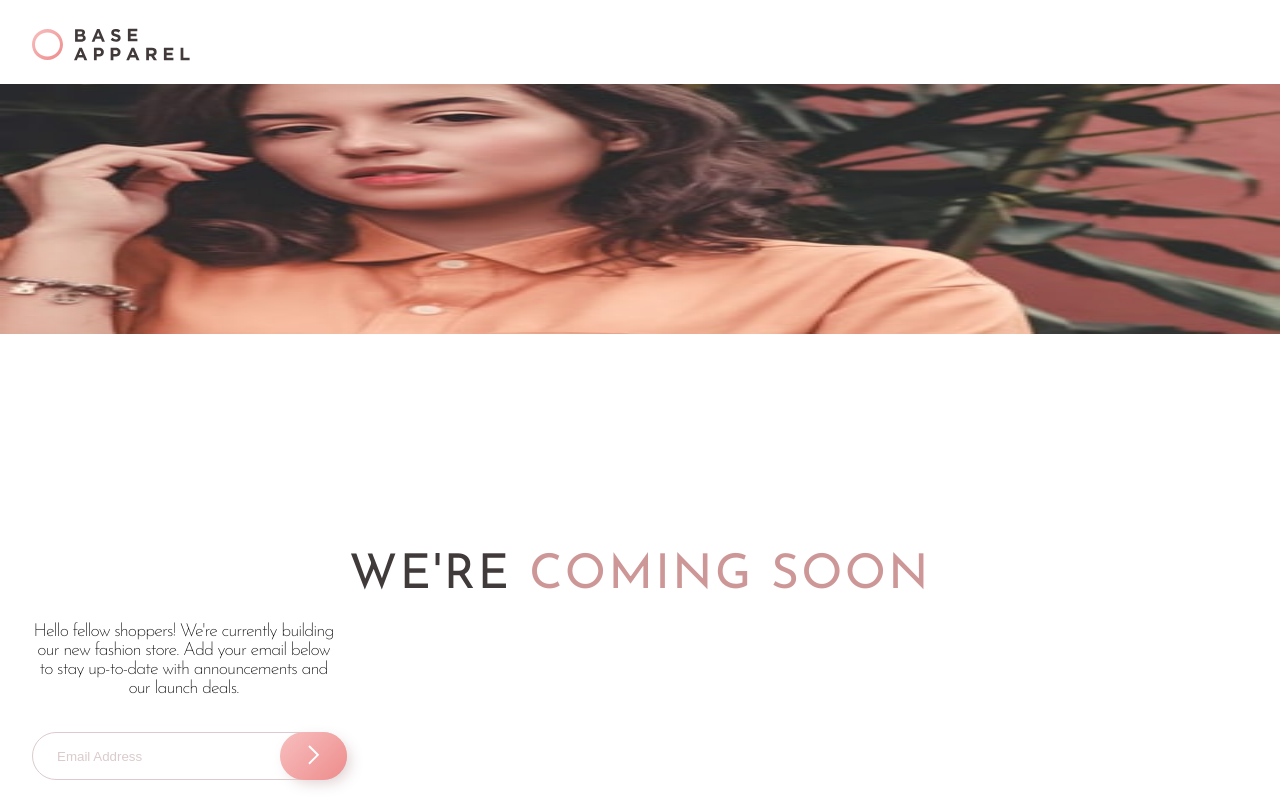
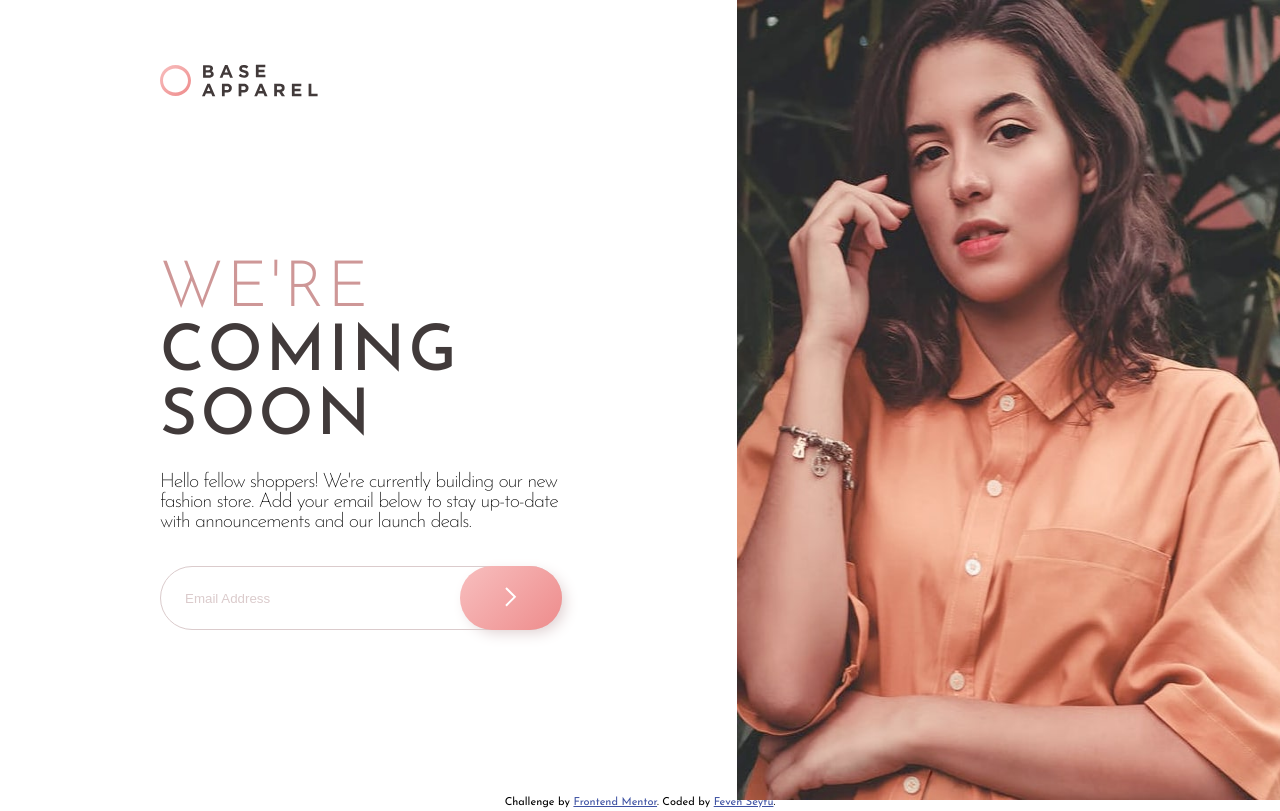
Before and after one commit to FevenSeyfu/Frontend-mentor, a plain HTML site: page base-apparel-coming-soon/index.html in a window 1280 px wide. Shown: the top 811 px of the page. Drawn offline with Linux system fonts and the light colour scheme.

Commit message:
Add style for desktop

```diff
--- a/base-apparel-coming-soon/index.html
+++ b/base-apparel-coming-soon/index.html
@@ -21,12 +21,12 @@
   </head>
   <body>
     <div class="container">
-      <nav>
+      <header>
         <img src="./images/logo.svg" alt="Logo" id="logo" />
-      </nav>
+      </header>
       <main>
         <aside>
-          <img src="./images/hero-mobile.jpg" alt="Hero image" class="hero-image" />
+          <img src="./images/hero-mobile.jpg" alt="Hero image" id="hero-image" />
         </aside>
         <section>
           <h1>We're <span>coming soon</span></h1>
--- a/base-apparel-coming-soon/script.js
+++ b/base-apparel-coming-soon/script.js
@@ -1,9 +1,9 @@
 const heroImg  = document.getElementById('hero-image');
 
-window.addEventListener('load',()=>{
-    console.log('inner'+ window.innerWidth)
-    console.log(window.innerWidth)
-    if (window.innerWidth <= 375) {
-        heroImg.src = './images/hero-mobile.jpg'
+const HandleHeroImg = () =>{
+    if (window.innerWidth >= 768) {
+        heroImg.src = './images/hero-desktop.jpg'
     }
-})
+}
+window.addEventListener('load',HandleHeroImg)
+window.addEventListener('resize',HandleHeroImg)
--- a/base-apparel-coming-soon/style.css
+++ b/base-apparel-coming-soon/style.css
@@ -19,7 +19,11 @@ body {
   font-family: "Josefin Sans", sans-serif;
 }
 
-nav {
+.container {
+  display: flex;
+  flex-direction: column;
+}
+header {
   width: 100%;
   height: 84px;
   padding: 28px 0 28px 32px;
@@ -31,7 +35,7 @@ nav {
   width: 103px;
 }
 
-.hero-image {
+#hero-image {
   width: 100%;
   height: 250px;
 }
@@ -42,16 +46,17 @@ section {
 
 section > h1 {
   font-size: 3rem;
-  font-weight: 400;
+  font-weight: 300;
   letter-spacing: 0.05em;
   text-transform: uppercase;
   text-align: center;
-  color: var(--dark-grayish-red);
-  margin: 22px;
+  color: var(--desaturated-red);
+  margin-bottom: 22px;
 }
 
 section > h1 > span {
-  color: var(--desaturated-red);
+  color: var(--dark-grayish-red);
+  font-weight: 500;
 }
 
 .description {
@@ -96,6 +101,45 @@ form > button {
 }
 
 @media only screen and (min-width: 768px) {
+  header{
+    width: 57%;
+    padding-top: 64px;
+    padding-left: 160px;
+  }
+  #hero-image{
+    position: absolute;
+    right: 0;
+    top: 0;
+    height: 100%;
+    width: 42.4%;
+  }
+  section{
+    margin-left: 160px;
+    text-align: left;
+    width: 31.4%;
+    padding: 13% 0;
+    gap: 2rem;
+  }
+  section>h1{
+    text-align: left;
+    font-size: 4rem;
+  }
+  .description{
+    width: auto;
+    font-size: 20px;
+  }
+  form{
+    width: 100%;
+    height: 64px;
+  }
+  form>input{
+    border-radius: 32px;
+  }
+  form>button{
+    height: 64px;
+    width: 102px;
+    border-radius: 32px;
+  }
 }
 
 /* footer */
```
